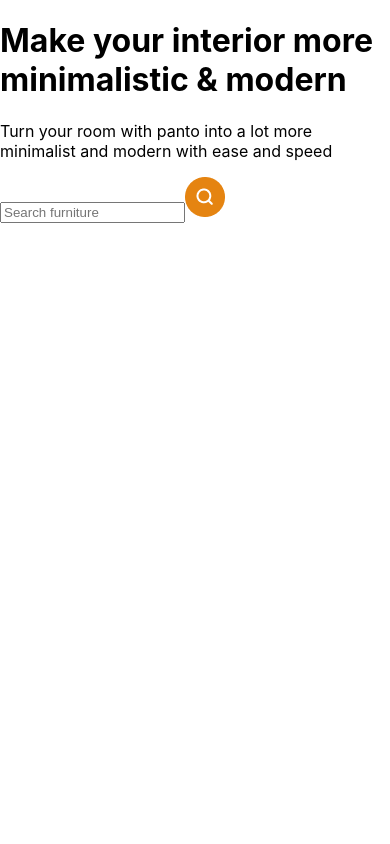
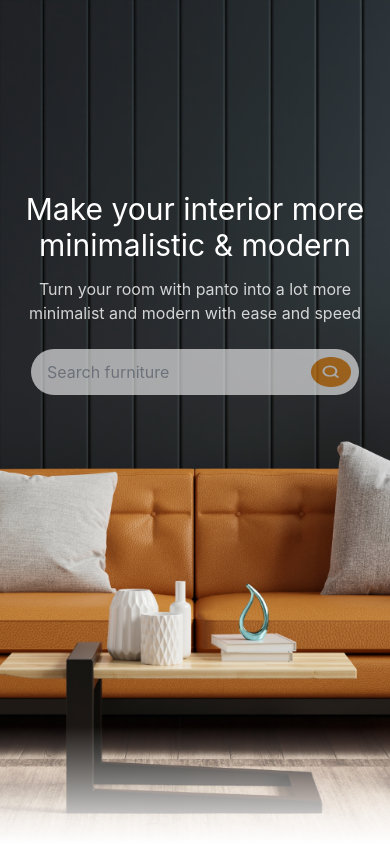
Before and after one commit to hemarle/Furniture, a Next.js app: page / in a window 390 px wide. Built offline with nearby package versions, Linux system fonts and the light colour scheme.

Commit message:
Hero Mobile done

```diff
--- a/components/Hero.js
+++ b/components/Hero.js
@@ -3,10 +3,16 @@ import Search from "./Search";
 
 function Hero({ title, about, placeholder, icon }) {
   return (
-    <div className="hero">
-      <h1 className="hero__Title">{title}</h1>
-      <p className="hero__About">{about}</p>
-      <Search placeholder={placeholder} icon={icon} />
+    <div className="hero text-white">
+      <div className="hero__Content px-4 pt-20">
+        <h1 className="hero__Title mb-3.5 text-3xl text-center  lg:text-7xl lg:leading-[104px]">
+          {title}
+        </h1>
+        <p className="hero__About mb-6 text-center opacity-80 lg:mb-11">
+          {about}
+        </p>
+        <Search placeholder={placeholder} icon={icon} />
+      </div>
     </div>
   );
 }
--- a/components/Search.js
+++ b/components/Search.js
@@ -1,9 +1,12 @@
 import Image from "next/image";
 function Search({ placeholder, icon }) {
   return (
-    <div>
-      <form action="">
-        <input type="text" placeholder={placeholder} />
+    <div className="search">
+      <form
+        action=""
+        className="search__Form p-2 h-[46px] flex justify-center align-center bg-white  opacity-60 text-black rounded-[42px] outline-0 "
+      >
+        <input type="text" placeholder={placeholder} className=" mr-2 px-2" />
         <Image src={icon} />
       </form>
     </div>
--- a/package.json
+++ b/package.json
@@ -15,7 +15,10 @@
     "styled-component": "^2.8.0"
   },
   "devDependencies": {
+    "autoprefixer": "^10.4.2",
     "eslint": "8.10.0",
-    "eslint-config-next": "12.1.0"
+    "eslint-config-next": "12.1.0",
+    "postcss": "^8.4.8",
+    "tailwindcss": "^3.0.23"
   }
 }
--- a/pages/_app.js
+++ b/pages/_app.js
@@ -1,5 +1,6 @@
 import "../styles/globals.css";
 import "../styles/Search.css";
+import "../styles/Hero.css";
 
 function MyApp({ Component, pageProps }) {
   return <Component {...pageProps} />;
--- /dev/null
+++ b/postcss.config.js
@@ -0,0 +1,6 @@
+module.exports = {
+  plugins: {
+    tailwindcss: {},
+    autoprefixer: {},
+  },
+}
--- /dev/null
+++ b/styles/Hero.css
@@ -0,0 +1,18 @@
+.hero {
+  background: url("../static/images/Hero-bg.png");
+  background-repeat: no-repeat;
+  background-position: center;
+  background-size: cover;
+  min-height: 100vh;
+}
+.hero__Content {
+  display: flex;
+  flex-direction: column;
+  align-items: center;
+  min-height: 60vh;
+  justify-content: center;
+}
+.hero__Title {
+  color: white;
+  max-width: 860px;
+}
--- a/styles/Search.css
+++ b/styles/Search.css
@@ -0,0 +1,2 @@
+.search {
+}
--- a/styles/globals.css
+++ b/styles/globals.css
@@ -1,3 +1,7 @@
+@tailwind base;
+@tailwind components;
+@tailwind utilities;
+
 html,
 body {
   padding: 0;
@@ -13,4 +17,6 @@ a {
 
 * {
   box-sizing: border-box;
+  margin: 0;
+  padding: 0;
 }
--- /dev/null
+++ b/tailwind.config.js
@@ -0,0 +1,10 @@
+module.exports = {
+  content: [
+    "./pages/**/*.{js,ts,jsx,tsx}",
+    "./components/**/*.{js,ts,jsx,tsx}",
+  ],
+  theme: {
+    extend: {},
+  },
+  plugins: [],
+};
```
Also changed, not shown: 1 other file (tests, documents, lock files or other folders).
